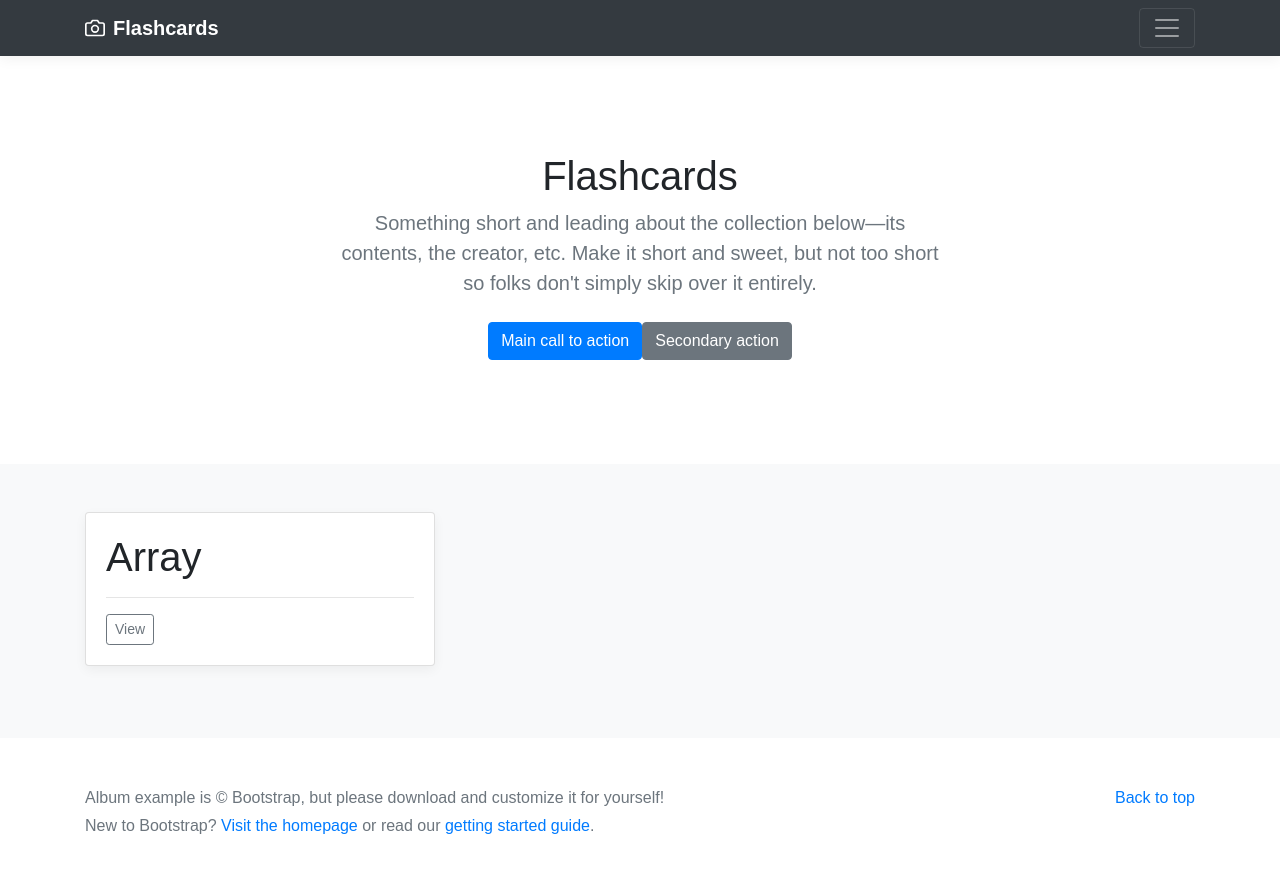
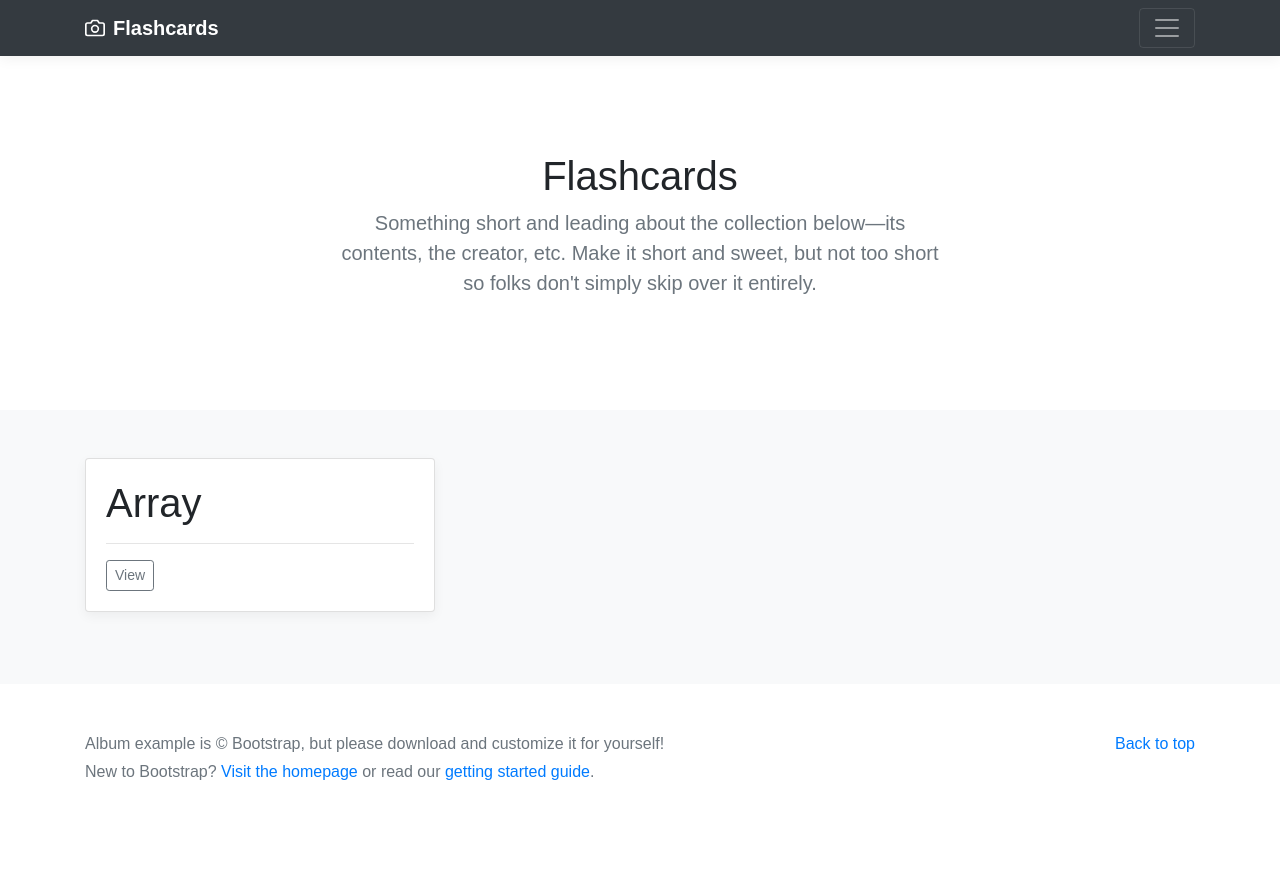
Before and after one commit to Pat878/flashcards, a React (Create React App) app in the folder client/: page / in a window 1280 px wide. Shown: the top 872 px of the page. After the commit the page ends 836 px from the top, so only its background shows below. Built offline with nearby package versions, Linux system fonts and the light colour scheme; no server answers.

Commit message:
Remove buttons

```diff
--- a/client/src/components/Main.js
+++ b/client/src/components/Main.js
@@ -12,14 +12,7 @@ const Main = props => {
             the creator, etc. Make it short and sweet, but not too short so
             folks don't simply skip over it entirely.
           </p>
-          <p>
-            <a href="" className="btn btn-primary my-2" id="test">
-              Main call to action
-            </a>
-            <a href="" className="btn btn-secondary my-2">
-              Secondary action
-            </a>
-          </p>
+          <p />
         </div>
       </section>
     </main>
```
